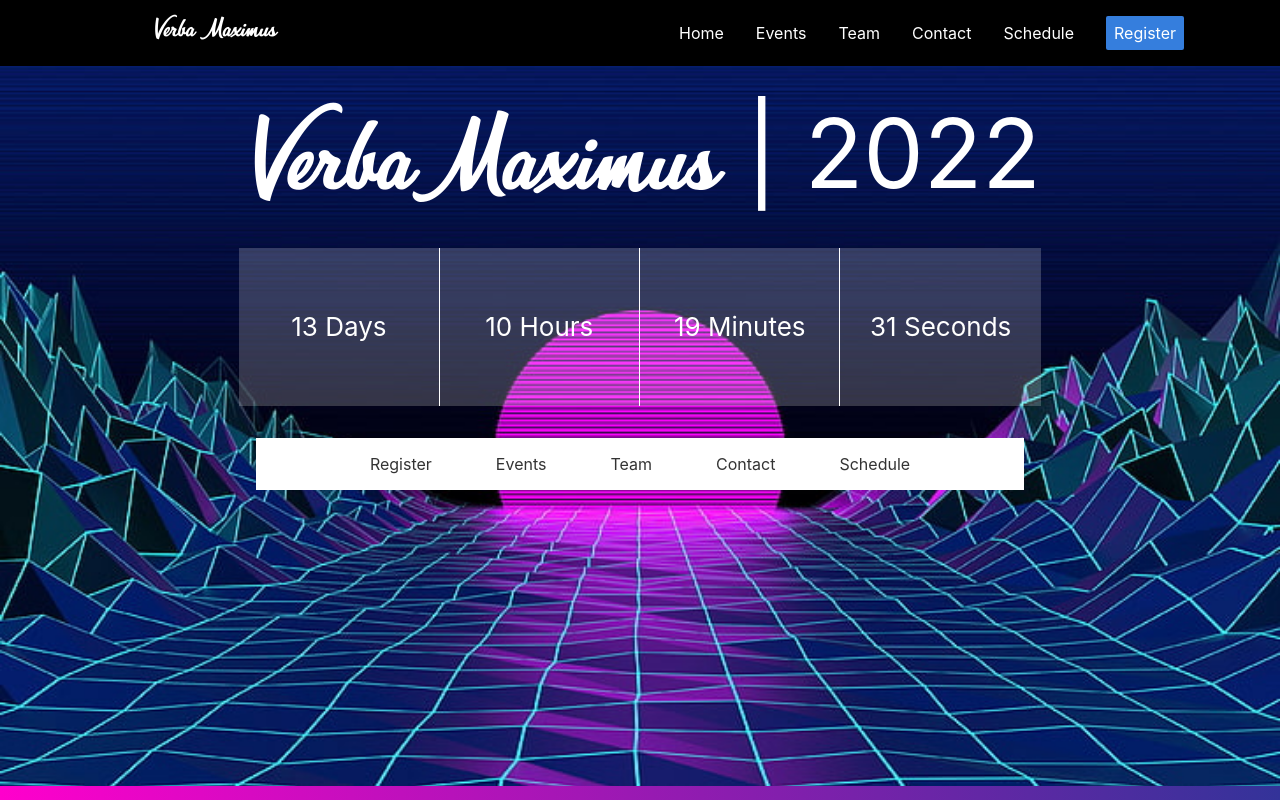
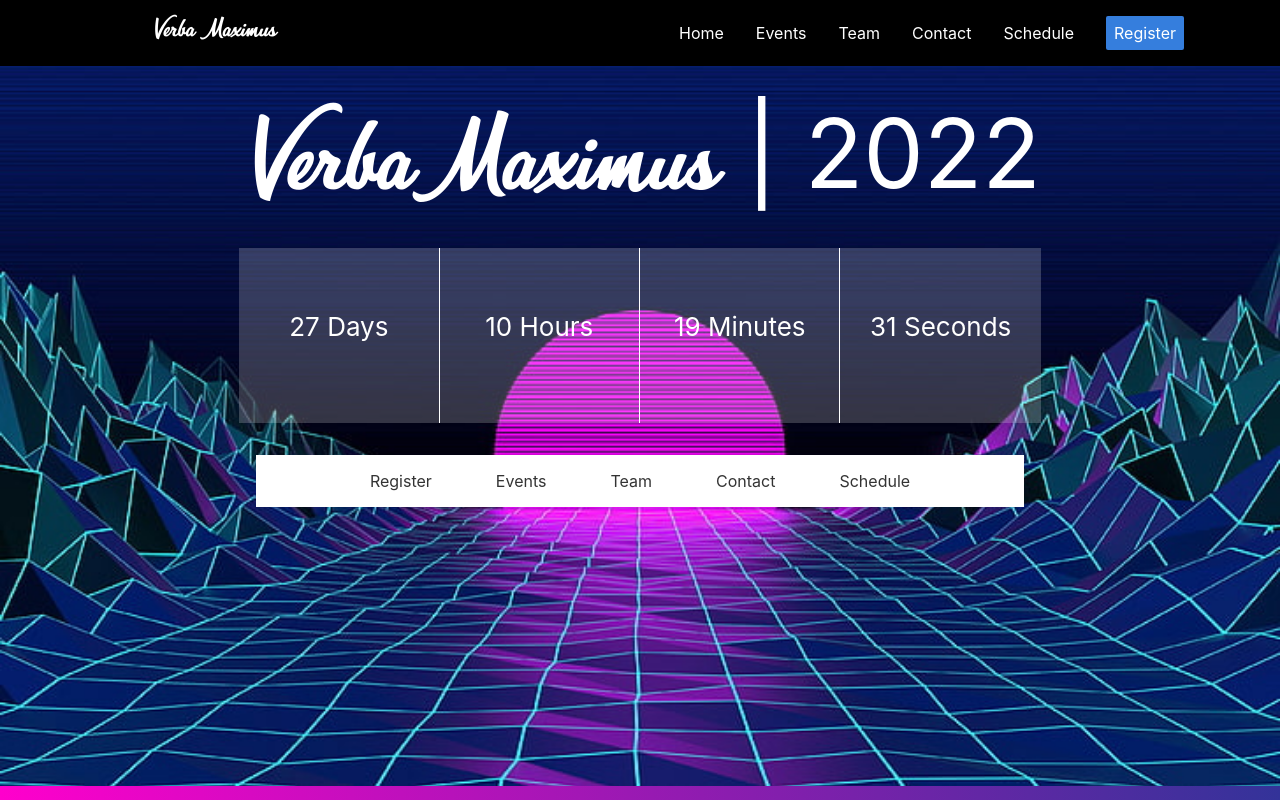
Before and after one commit to verbamaximus/vmwebsite, a React (Create React App) app: page /#/ in a window 1280 px wide. Shown: the top 800 px of the page. Built offline with nearby package versions, Linux system fonts and the light colour scheme.

Commit message:
Fixed Time issues and Timebox CSS

```diff
--- a/src/App.css
+++ b/src/App.css
@@ -199,3 +199,7 @@ h1 {
   font-size: larger;
   color: aliceblue;
 }
+
+.timeBox {
+  height: 175px;
+}
--- a/src/Pages/Home.js
+++ b/src/Pages/Home.js
@@ -10,7 +10,7 @@ import "animate.css/animate.css";
 
 const calculateTimeLeft = () => {
     let year = new Date().getFullYear();
-    let difference = +new Date(`04/08/${year}`) - +new Date(); //MM/DD/YYYY
+    let difference = +new Date(`04/22/${year}`) - +new Date(); //MM/DD/YYYY
 
     let timeLeft = null;
 
@@ -40,20 +40,38 @@ function Home() {
         <div className="home-header">
               <div className="pa3 pa4-ns">
                 <div className="white f1 f-headline-ns tc db mb3 mb4-ns" title="Home"><span className='quickkiss'>Verba</span><span className="quickkiss">Maximus</span> | <span className='white'>{new Date().getFullYear()}</span></div>
-                <div className="cf">
-                  <div className="fl w-25 tc pv5 bg-white-20 br">
+                {(timeLeft && timeLeft.days+timeLeft.minutes+timeLeft.seconds+timeLeft.hours !== 0)
+                ?
+                  (<div className="cf">
+                    <div className="fl w-25 tc pv5 bg-white-20 br timeBox">
                         {timeLeft.days} Days
                     </div>
-                  <div className="fl w-25 tc pv5 bg-white-20 br">
+                    <div className="fl w-25 tc pv5 bg-white-20 br timeBox">
                         {timeLeft.hours} Hours
                     </div>
-                  <div className="fl w-25 tc pv5 bg-white-20 br">
+                    <div className="fl w-25 tc pv5 bg-white-20 br timeBox">
                         {timeLeft.minutes} Minutes
                     </div>
-                  <div className="fl w-25 tc pv5 bg-white-20">
+                    <div className="fl w-25 tc pv5 bg-white-20 timeBox">
                         {timeLeft.seconds} Seconds
                     </div>
+                  </div>) : (
+                  <section class="ph3 ph3-ns pv3">
+                      <article class="mw7 center br2 ba b--light-blue bg-white">
+                      <div class="dt-ns dt--fixed-ns w-100">
+                          <div class="pa3 pa4-ns dtc-ns v-mid">
+                            <div>
+                                <h2 class="fw4 purple mt0 mb3">Registrations are now open!!</h2>
+                                <p class="black-70 measure lh-copy mv0">#HappilyNeverAfter</p>
                             </div>
+                          </div>
+                          <div class="pa3 pa4-ns dtc-ns v-mid">
+                            <a href="#" class="no-underline f6 tc db w-100 pv3 bg-animate bg-purple hover-bg-dark-purple white br2">Register Now</a>
+                          </div>
+                      </div>
+                      </article>
+                  </section>
+                )}
                 <div className="bt bb tc mw7 center mt4 bg-white">
                   <a className="f6 f5-l link bg-animate black-80 hover-bg-purple dib pa3 ph4-l" href="https://forms.gle/VZgJVoBmsAHoGPAb6" target="_blank">Register</a>
                   <Link className="f6 f5-l link bg-animate black-80 hover-bg-purple dib pa3 ph4-l" to="/Events">Events</Link>
```
Lines whose indentation alone changed are shown as unchanged.
